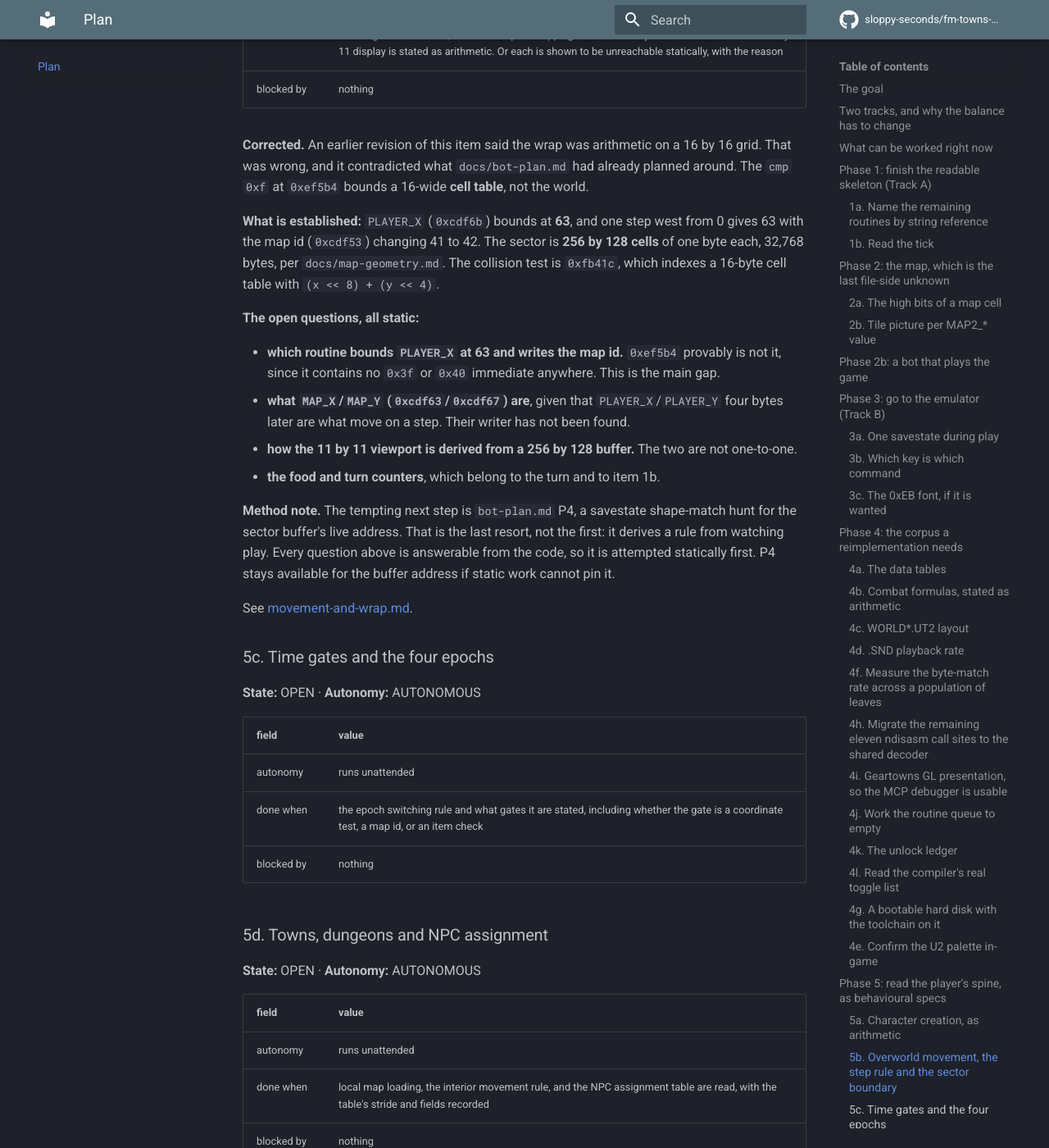
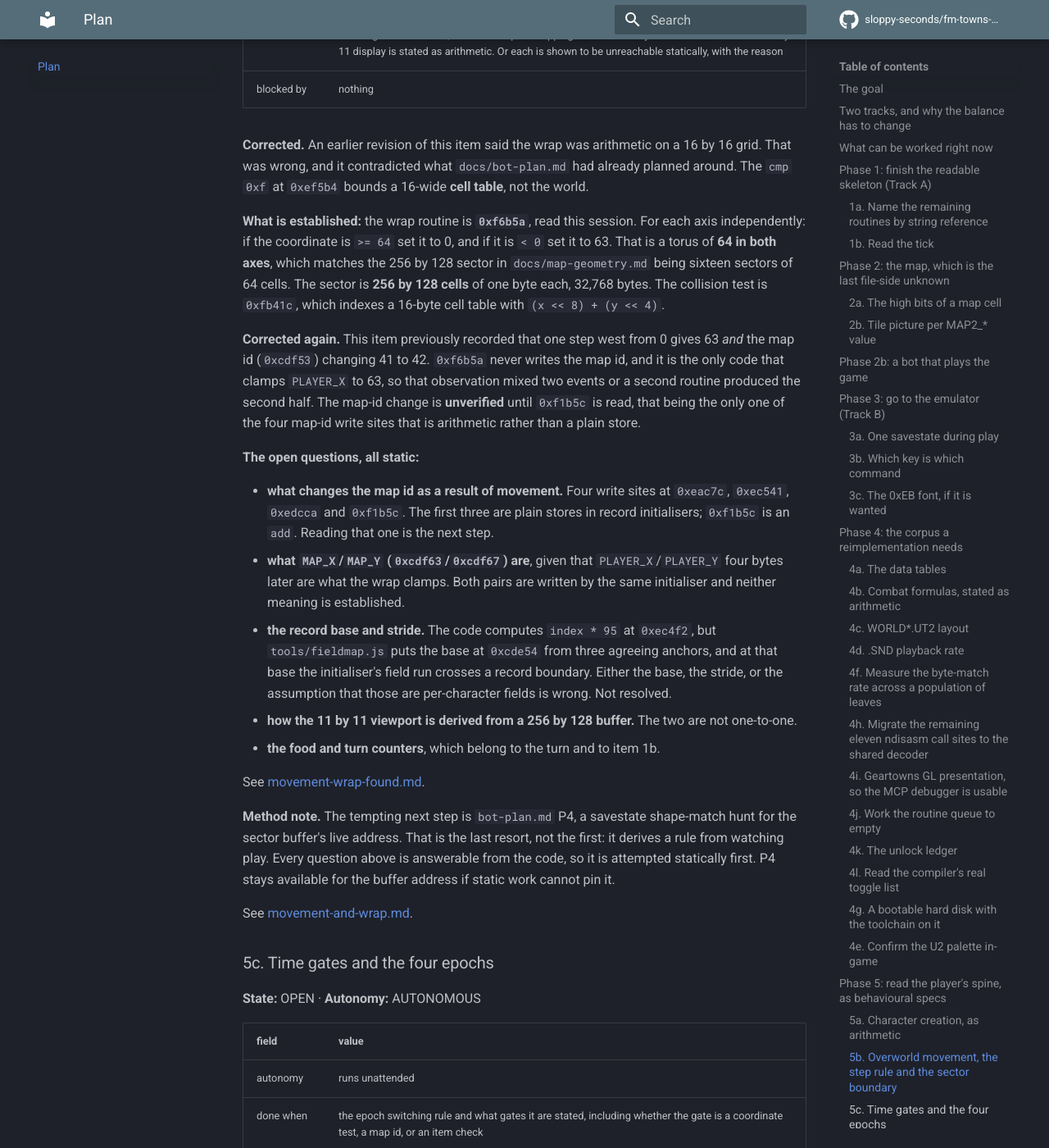
Before and after one commit to sloppy-seconds/fm-towns-ultima, an MkDocs documentation site: the page built from docs/plan.md, in a window 1280 px wide and 1400 px high, scrolled down 23162 px. Shown: the whole window at 82% size. Built offline with MkDocs 1.6.1 and Material for MkDocs 9.7.7, drawn with Linux system fonts in a browser that asks for light colours; comment, search, counter and statistics services are not loaded.

Commit message:
5b: the wrap routine found, and it does not change the map id
The routine that bounds PLAYER_X at 63 is 0xf6b5a. Found by asking
x86map --refs for the write sites and reading the one that stores a constant:
0x0f6b88 is `mov [edx+0xcdf6b], 0x3f`. Earlier searches looked for a cmp
against 0x3f and found nothing because the clamp is a store, not a comparison.

The rule as arithmetic, for each axis independently: if the coordinate is >= 64
set it to 0, if it is < 0 set it to 63. A torus of 64 in both axes, which
matches the 256 by 128 sector being sixteen sectors of 64 cells.

IT CONTRADICTS WHAT THIS ITEM RECORDED. One step west from 0 giving 63 with the
map id changing 41 to 42 cannot be this routine, because it never writes
0xcdf53. So that observation mixed two events or a second routine produced the
second half. All four map-id write sites are now named; three are plain stores
in record initialisers and 0xf1b5c is an add, so that is the one to read next.
The map-id change is marked unverified.

Also recorded: the initialiser at 0xec4f0 sets a character to position 20,20
with map and position zeroed, computing index*95. That stride does not reconcile
with fieldmap.js's base of 0xcde54, at which the initialiser's field run crosses
a record boundary. Base, stride, or the per-character assumption is wrong and
arithmetic alone cannot say which, so it is written down as unresolved rather
than guessed.

```diff
--- a/docs/plan.md
+++ b/docs/plan.md
@@ -811,19 +811,34 @@ a measurement of allocation itself, which is a weaker footing than the modifier
 was wrong, and it contradicted what `docs/bot-plan.md` had already planned around. The `cmp 0xf` at
 `0xef5b4` bounds a 16-wide **cell table**, not the world.
 
-**What is established:** `PLAYER_X` (`0xcdf6b`) bounds at **63**, and one step west from 0 gives 63
-with the map id (`0xcdf53`) changing 41 to 42. The sector is **256 by 128 cells** of one byte each,
-32,768 bytes, per `docs/map-geometry.md`. The collision test is `0xfb41c`, which indexes a 16-byte
-cell table with `(x << 8) + (y << 4)`.
+**What is established:** the wrap routine is **`0xf6b5a`**, read this session. For each axis
+independently: if the coordinate is `>= 64` set it to 0, and if it is `< 0` set it to 63. That is a
+torus of **64 in both axes**, which matches the 256 by 128 sector in `docs/map-geometry.md` being
+sixteen sectors of 64 cells. The sector is **256 by 128 cells** of one byte each, 32,768 bytes. The
+collision test is `0xfb41c`, which indexes a 16-byte cell table with `(x << 8) + (y << 4)`.
+
+**Corrected again.** This item previously recorded that one step west from 0 gives 63 *and* the map
+id (`0xcdf53`) changing 41 to 42. `0xf6b5a` never writes the map id, and it is the only code that
+clamps `PLAYER_X` to 63, so that observation mixed two events or a second routine produced the
+second half. The map-id change is **unverified** until `0xf1b5c` is read, that being the only one
+of the four map-id write sites that is arithmetic rather than a plain store.
 
 **The open questions, all static:**
 
-- **which routine bounds `PLAYER_X` at 63 and writes the map id.** `0xef5b4` provably is not it,
-since it contains no `0x3f` or `0x40` immediate anywhere. This is the main gap.
+- **what changes the map id as a result of movement.** Four write sites at `0xeac7c`, `0xec541`,
+`0xedcca` and `0xf1b5c`. The first three are plain stores in record initialisers; `0xf1b5c` is an
+`add`. Reading that one is the next step.
 - **what `MAP_X`/`MAP_Y` (`0xcdf63`/`0xcdf67`) are**, given that `PLAYER_X`/`PLAYER_Y` four bytes
-later are what move on a step. Their writer has not been found.
+later are what the wrap clamps. Both pairs are written by the same initialiser and neither meaning
+is established.
+- **the record base and stride.** The code computes `index * 95` at `0xec4f2`, but
+`tools/fieldmap.js` puts the base at `0xcde54` from three agreeing anchors, and at that base the
+initialiser's field run crosses a record boundary. Either the base, the stride, or the assumption
+that those are per-character fields is wrong. Not resolved.
 - **how the 11 by 11 viewport is derived from a 256 by 128 buffer.** The two are not one-to-one.
 - **the food and turn counters**, which belong to the turn and to item 1b.
+
+See [movement-wrap-found.md](movement-wrap-found.md).
 
 **Method note.** The tempting next step is `bot-plan.md` P4, a savestate shape-match hunt for the
 sector buffer's live address. That is the last resort, not the first: it derives a rule from watching
--- a/mkdocs.yml
+++ b/mkdocs.yml
@@ -193,6 +193,7 @@ nav:
       - Recompilation result: recompilation-result.md
       - Three games compared: three-games-compared.md
       - Seed sets: seed-sets.md
+      - The wrap found: movement-wrap-found.md
       - AGENTS.md audit: agents-md-audit.md
       - Compiler API: compiler-api.md
       - The goal, stated: goal-behavioural-faithfulness.md
```
Also changed, not shown: docs/index.md (+1 -0 lines), docs/movement-wrap-found.md (added, +102 -0 lines).
